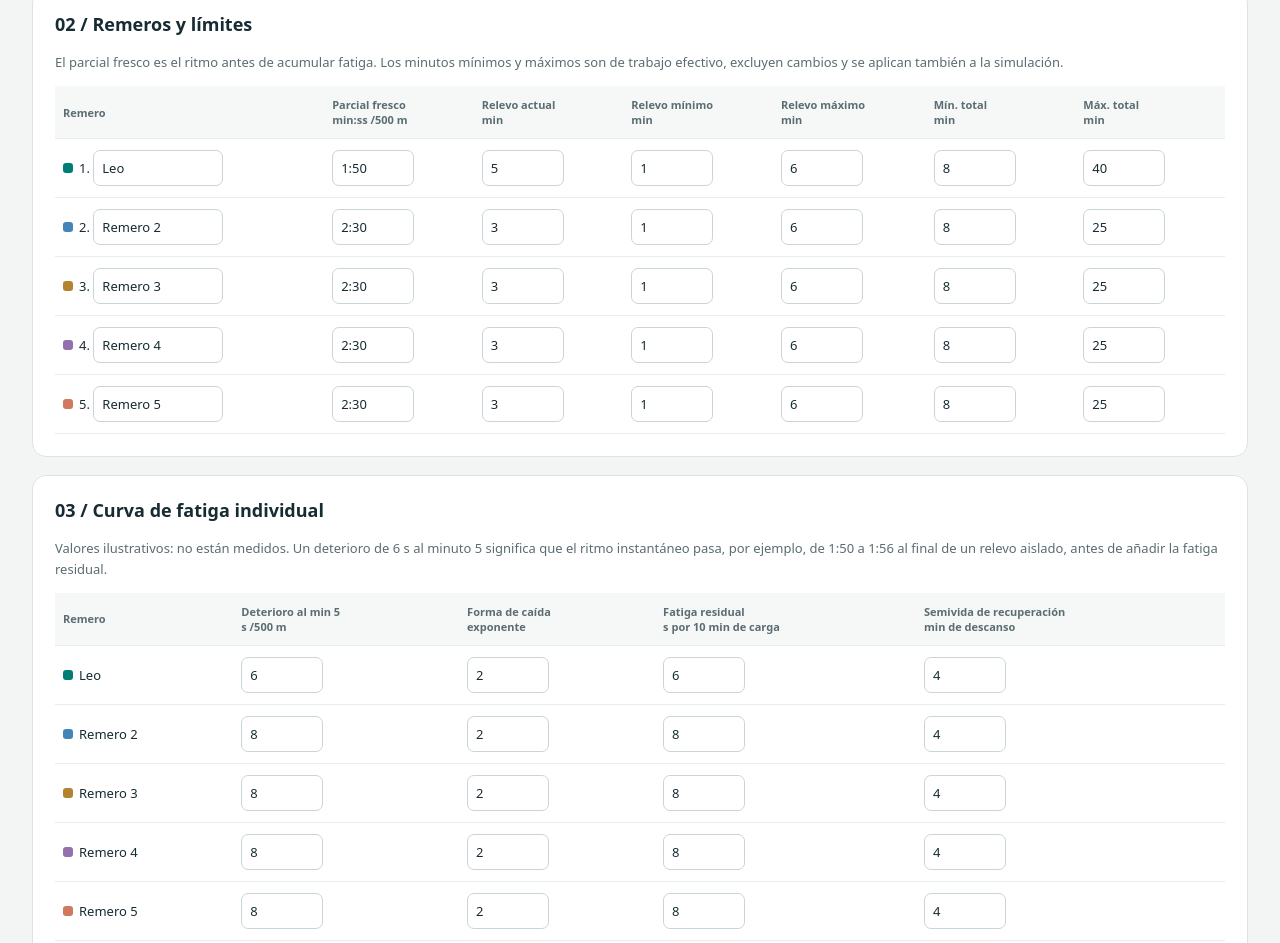
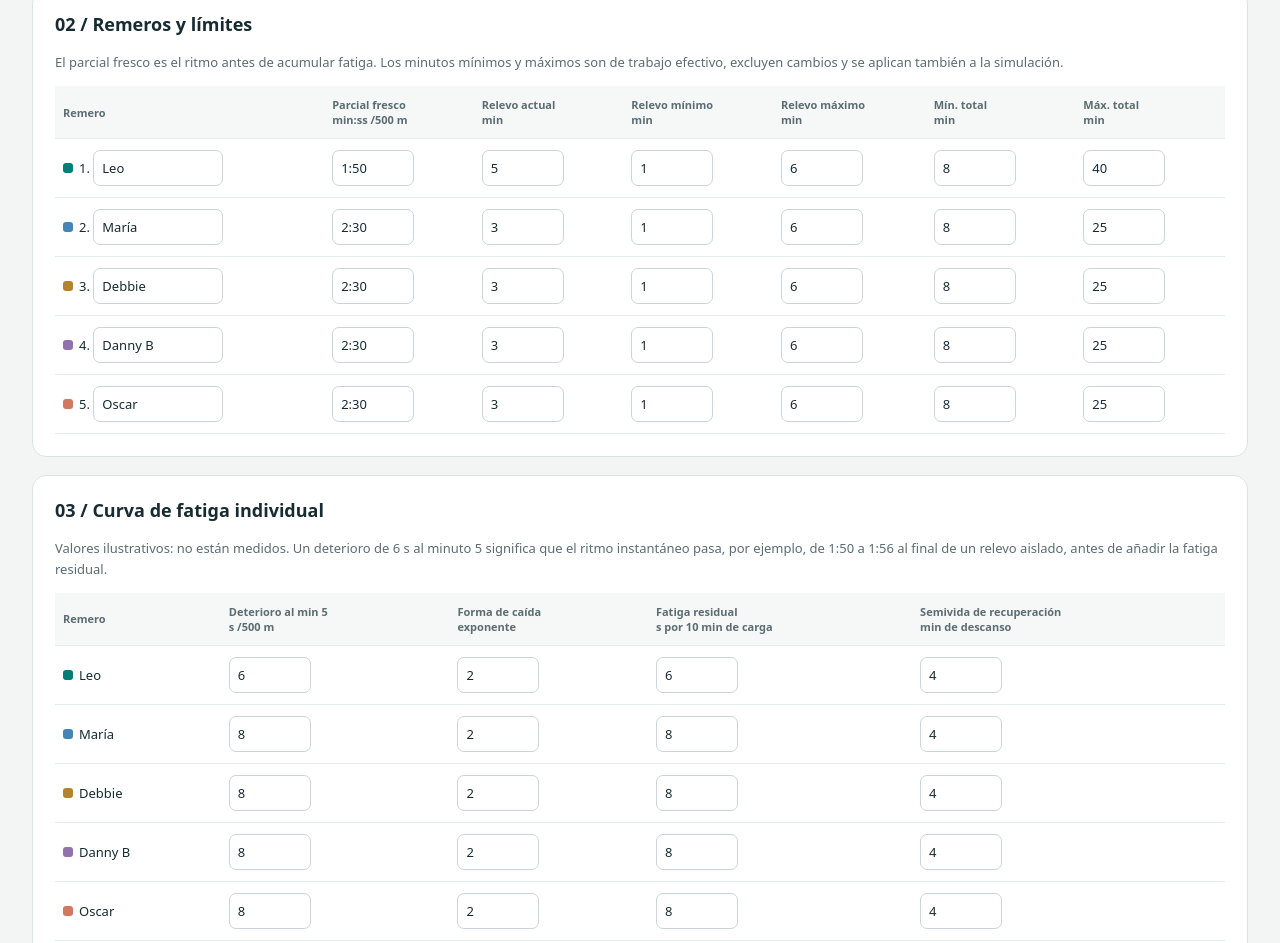
Before and after one commit to LeandroGPLeo/Row-or-Die, a plain HTML site: page index.html in a window 1280 px wide. Shown: the part 494-1437 px from the top of the page. Drawn offline with Linux system fonts and the light colour scheme.

Commit message:
Set team names: Leo, María, Debbie, Danny B and Oscar

```diff
--- a/index.html
+++ b/index.html
@@ -52,7 +52,7 @@ const num=(n,d=0)=>Number(n).toLocaleString('es-MX',{maximumFractionDigits:d,min
 function clock(s){s=Math.round(s);return Math.floor(s/60)+':'+String(s%60).padStart(2,'0')}
 function split(s){if(!Number.isFinite(s))return '—';return clock(s)}
 function parsePace(v){const m=String(v).trim().match(/^(\d{1,2}):([0-5]\d)(?:[.,](\d+))?$/);if(!m)throw Error('Usa el formato min:ss para los parciales, por ejemplo 1:50.');const s=+m[1]*60 + +m[2]+(m[3]?Number('0.'+m[3]):0);if(s<60||s>600)throw Error('El parcial debe estar entre 1:00 y 10:00 /500 m.');return s}
-function defaults(){return {race:90,change:5,grid:.5,orderMode:"free",sequence:[0,1,2,0,3,4],athletes:Array.from({length:5},(_,i)=>({name:i?'Remero '+(i+1):'Leo',pace:i?150:110,stint:i?3:5,lo:1,hi:6,min:8,max:i?25:40,decay:i?8:6,exponent:2,residual:i?8:6,half:4}))}}
+function defaults(){return {race:90,change:5,grid:.5,orderMode:"free",sequence:[0,1,2,0,3,4],athletes:Array.from({length:5},(_,i)=>({name:['Leo','María','Debbie','Danny B','Oscar'][i],pace:i?150:110,stint:i?3:5,lo:1,hi:6,min:8,max:i?25:40,decay:i?8:6,exponent:2,residual:i?8:6,half:4}))}}
 let lastConfig,lastResult,lastOptimization=null;
 function numberInput(key,i,val,min,max,step){return `<input aria-label="${esc(key)} remero ${i+1}" data-i="${i}" data-key="${key}" type="number" value="${val}" min="${min}" max="${max}" step="${step}">`}
 function mount(c){$('race').value=c.race;$('change').value=c.change;$('grid').value=c.grid;$('orderMode').value=c.orderMode||'free';$('sequence').value=c.sequence.map(i=>i+1).join(',');$('athletes').innerHTML=c.athletes.map((a,i)=>`<tr><td><span class="dot" style="background:${COLORS[i]}"></span>${i+1}. <input class="name" aria-label="Nombre remero ${i+1}" data-i="${i}" data-key="name" value="${esc(a.name)}"></td><td><input aria-label="Parcial fresco remero ${i+1}" data-i="${i}" data-key="pace" value="${split(a.pace)}" inputmode="text" autocorrect="off" autocapitalize="off"></td>${[['stint',.25,30,.25],['lo',.25,30,.25],['hi',.25,30,.25],['min',0,240,.5],['max',0,240,.5]].map(([k,m,x,s])=>`<td>${numberInput(k,i,a[k],m,x,s)}</td>`).join('')}</tr>`).join('');$('fatigue').innerHTML=c.athletes.map((a,i)=>`<tr><td><span class="dot" style="background:${COLORS[i]}"></span><span data-fatname="${i}">${esc(a.name)}</span></td>${[['decay',0,120,.5],['exponent',.5,4,.5],['residual',0,120,.5],['half',.25,60,.25]].map(([k,m,x,s])=>`<td>${numberInput(k,i,a[k],m,x,s)}</td>`).join('')}</tr>`).join('');document.querySelectorAll('.athlete-table').forEach(table=>{const labels=[...table.querySelectorAll('th')].map(th=>[...th.childNodes].map(n=>n.nodeName==='BR'?' ':n.textContent).join('').replace(/\s+/g,' ').trim());table.querySelectorAll('tbody tr').forEach(tr=>[...tr.children].forEach((td,i)=>td.dataset.label=labels[i]));})}
```
